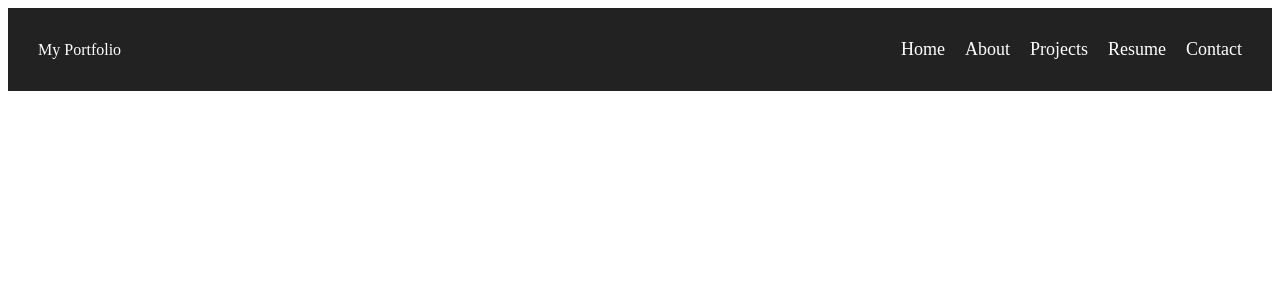
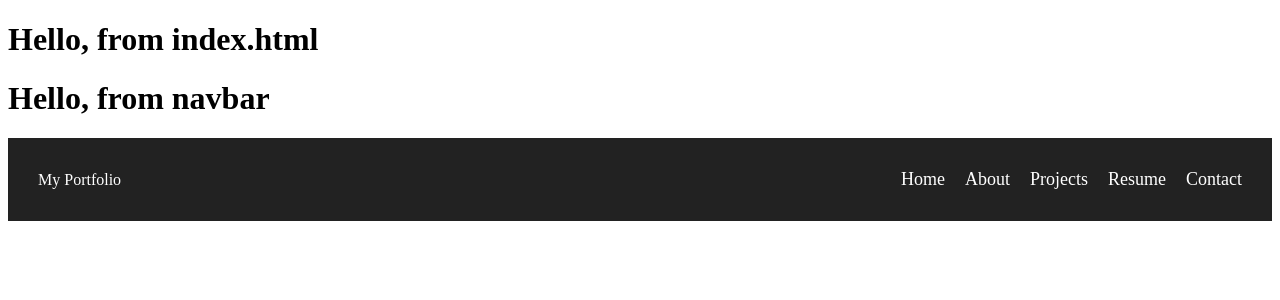
Before and after one commit to nikhithachowdarybalusu/Public_Portfolio, an Angular app: page /Public_Portfolio/ in a window 1280 px wide. Shown: the top 300 px of the page. Built offline with nearby package versions, Linux system fonts and the light colour scheme.

Commit message:
Basic trials

```diff
--- a/src/app/app.component.html
+++ b/src/app/app.component.html
@@ -1,3 +1,4 @@
+<h1>Hello, from navbar</h1>
 <app-navbar></app-navbar>
 
 <!-- <main>
--- a/src/index.html
+++ b/src/index.html
@@ -8,6 +8,7 @@
   <link rel="icon" type="image/x-icon" href="favicon.ico">
 </head>
 <body>
+  <h1>Hello, from index.html</h1>
   <app-root></app-root>
 </body>
 </html>
```
